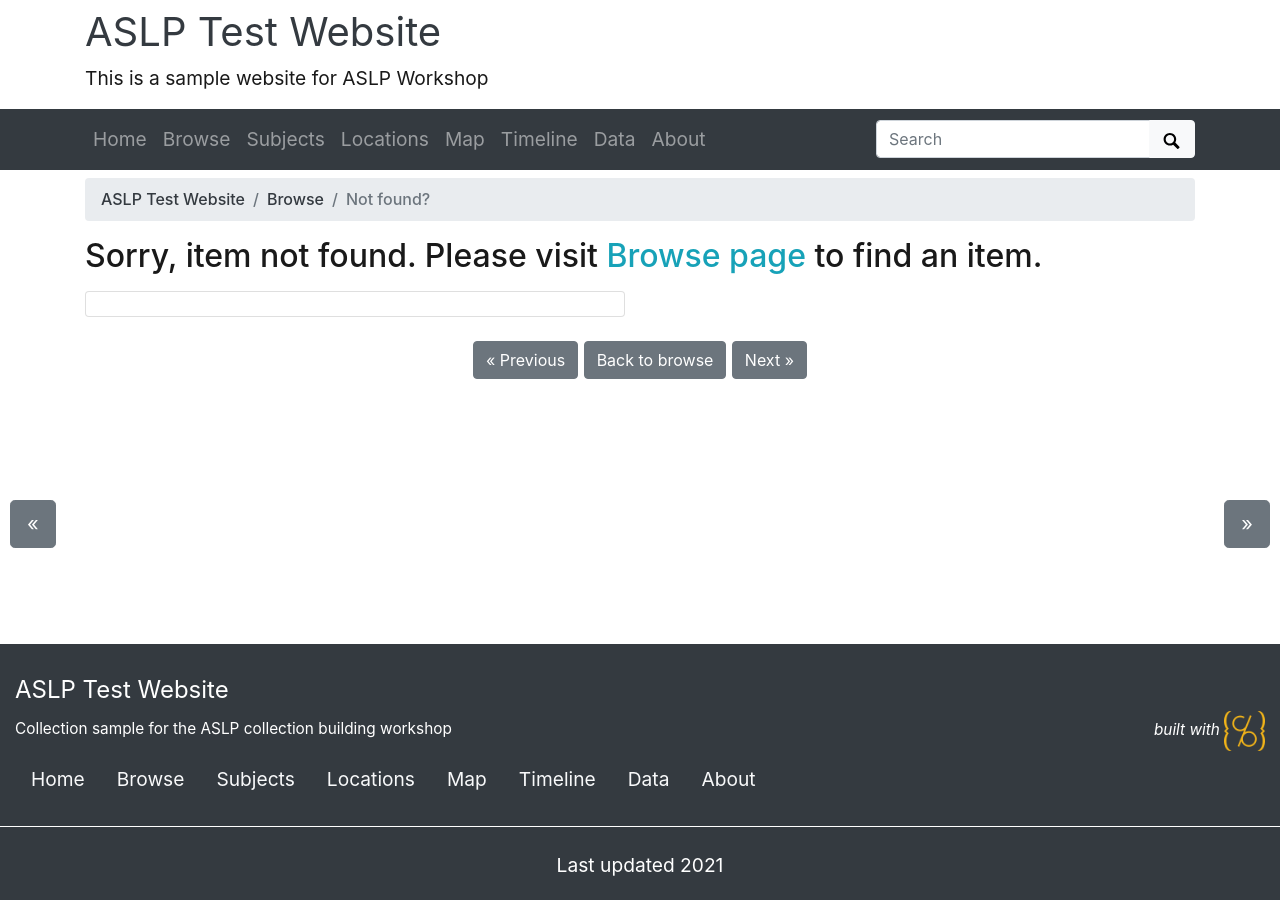
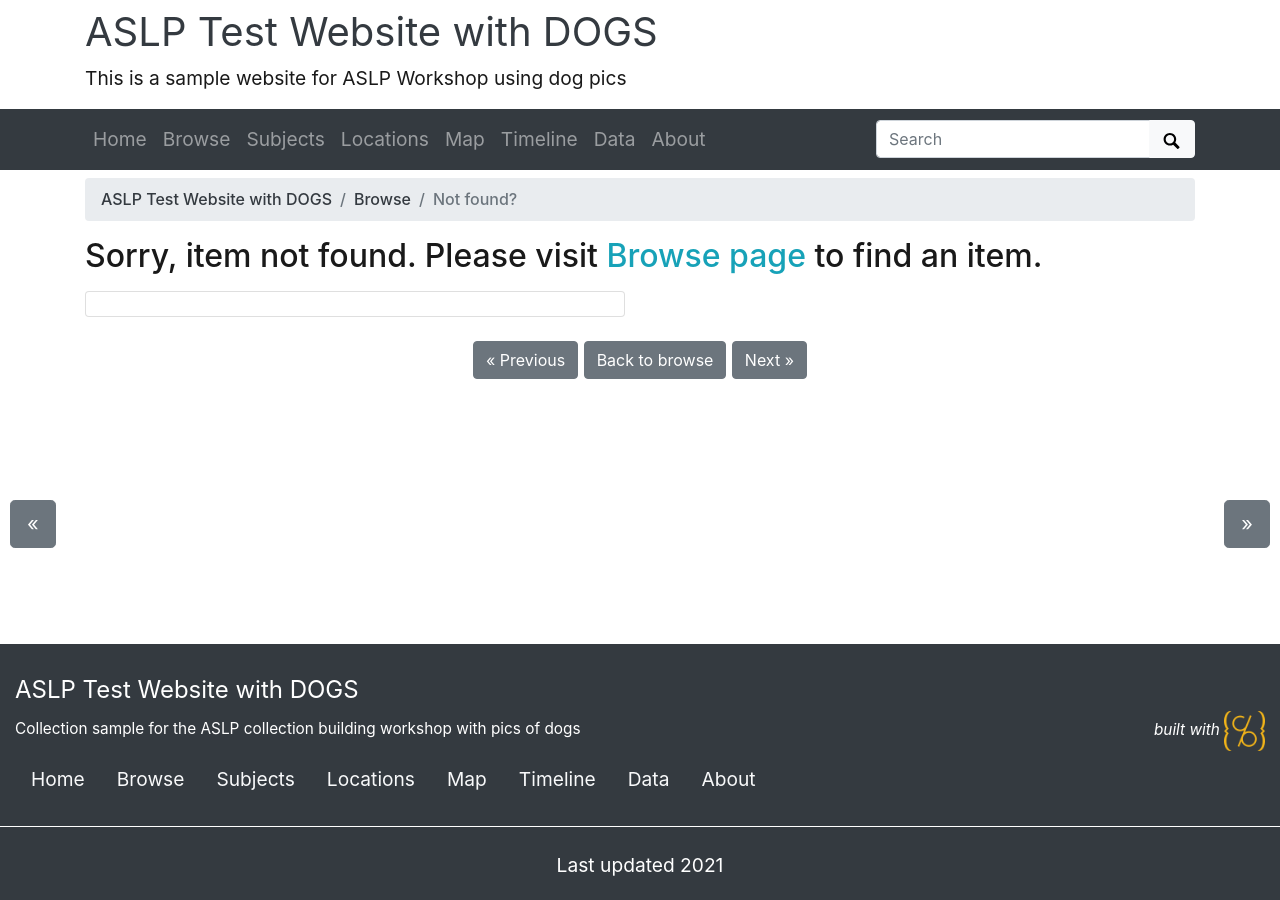
Before and after one commit to learningstudent80085/aslp-site, a Jekyll site: the page built from pages/item.md, in a window 1280 px wide. Built offline with Jekyll 4.4.1, drawn with Linux system fonts in a browser that asks for light colours.

Commit message:
some updates

```diff
--- a/_config.yml
+++ b/_config.yml
@@ -20,12 +20,12 @@ source-code: https://github.com/CollectionBuilder/collectionbuilder-gh
 # SITE SETTINGS
 #
 # title of site appears in banner
-title: ASLP Test Website
+title: ASLP Test Website with DOGS
 # tagline, a short phrase that will appear throughout the site in the top banner
-tagline: This is a sample website for ASLP Workshop
+tagline: This is a sample website for ASLP Workshop using dog pics
 # description appears in meta tags and other locations
 # this description might appear in search result lists, keep around 160 characters max
-description: "Collection sample for the ASLP collection building workshop"
+description: "Collection sample for the ASLP collection building workshop with pics of dogs"
 # creator of the digital collection, to appear in meta tags; we typically use our GitHub usernames but feel free to just use your name
 author: CollectionBuilder
 
```
